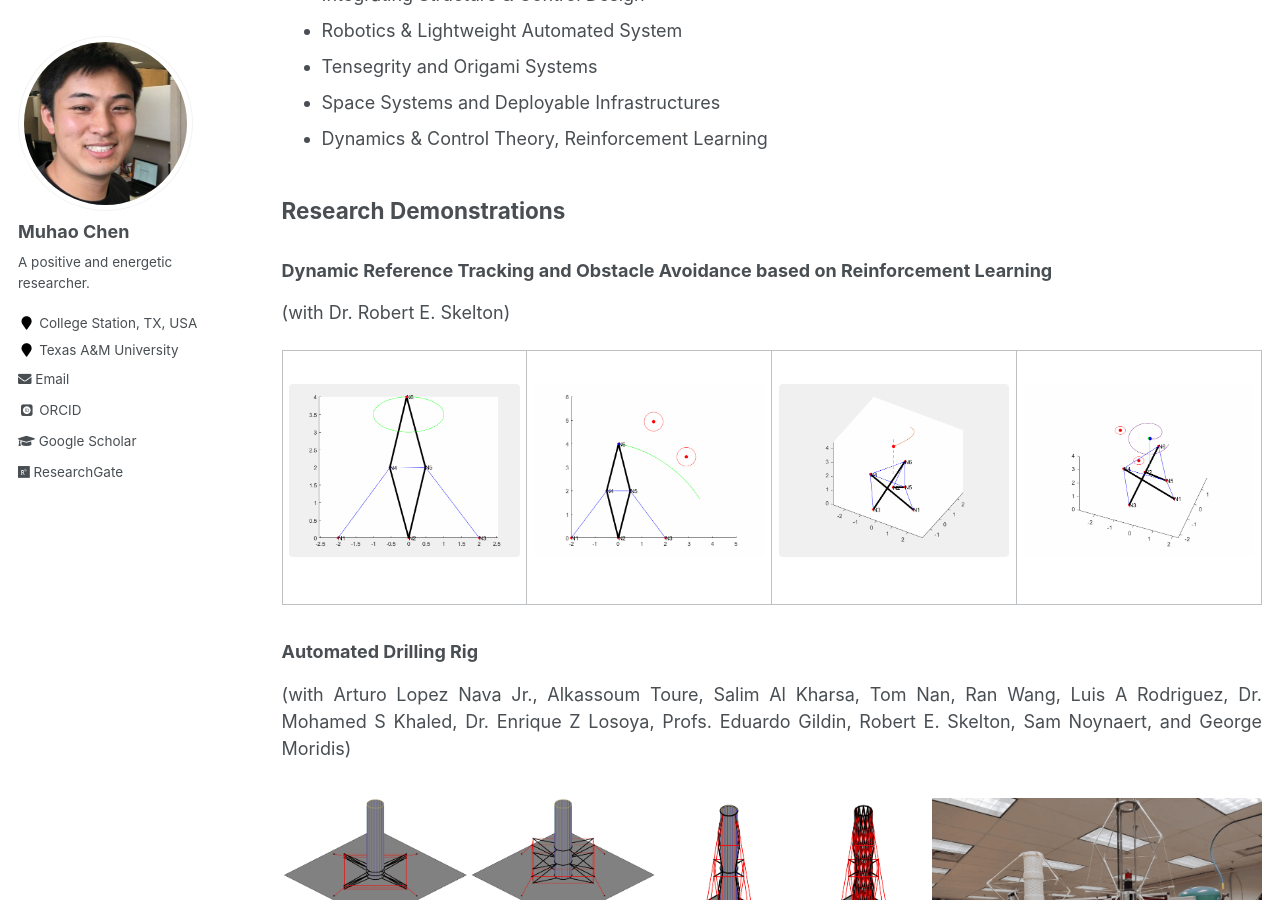
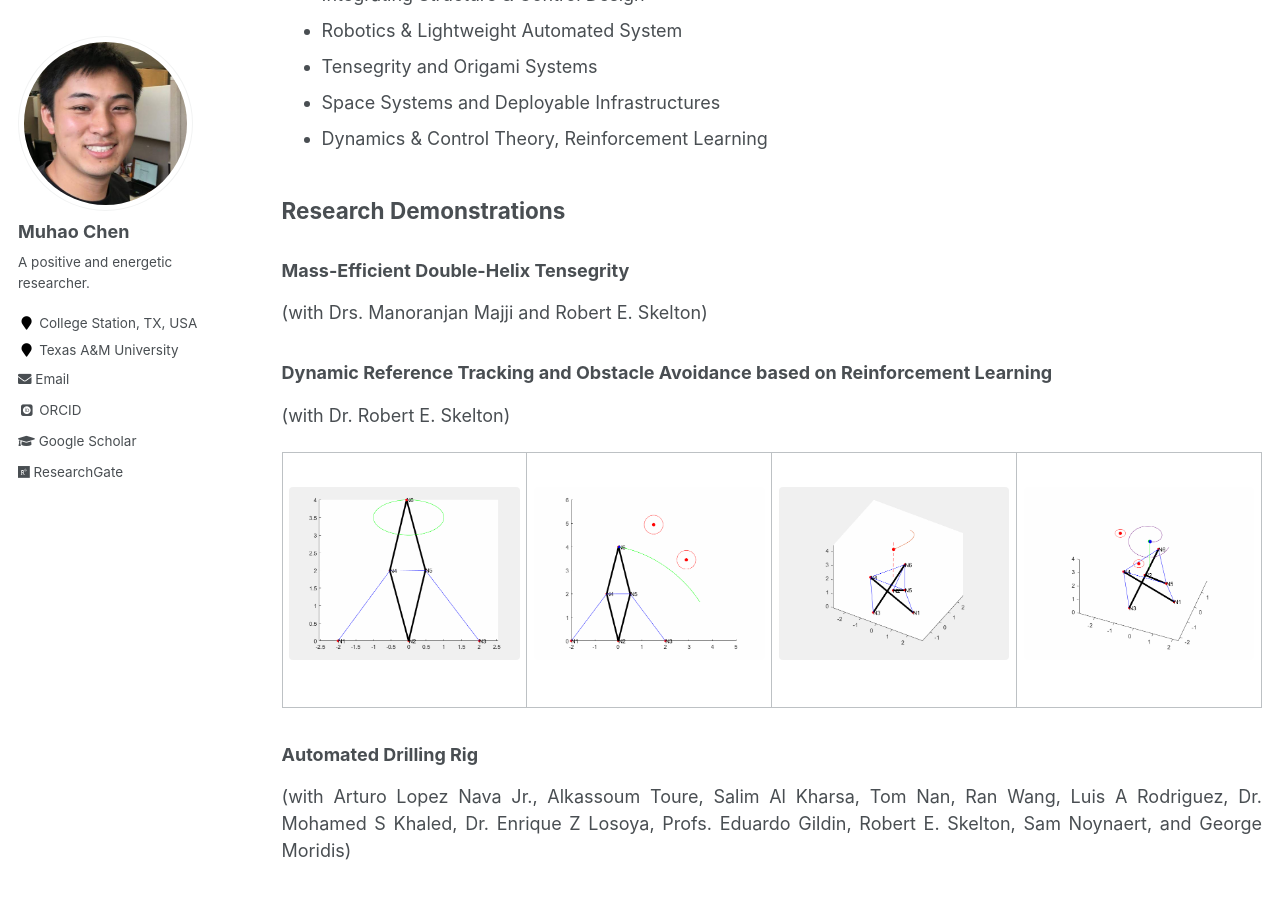
Before and after one commit to Muhao-Chen/muhao-chen.github.io, a Jekyll site: the page built from _pages/research.md, in a window 1280 px wide and 900 px high, scrolled down 639 px. Built offline with Jekyll 4.4.1, drawn with Linux system fonts in a browser that asks for light colours; some web fonts are replaced.

Commit message:
Update research.md

```diff
--- a/_pages/research.md
+++ b/_pages/research.md
@@ -72,6 +72,10 @@ We would also like to develop and offer more and more software and tools to help
 
 ## Research Demonstrations
 
+
+### Mass-Efficient Double-Helix Tensegrity
+(with Drs. Manoranjan Majji and Robert E. Skelton)
+
 ### Dynamic Reference Tracking and Obstacle Avoidance based on Reinforcement Learning
 (with Dr. Robert E. Skelton)
 
```
